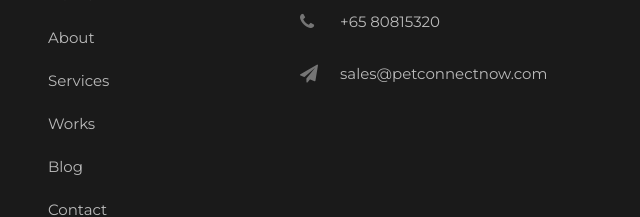
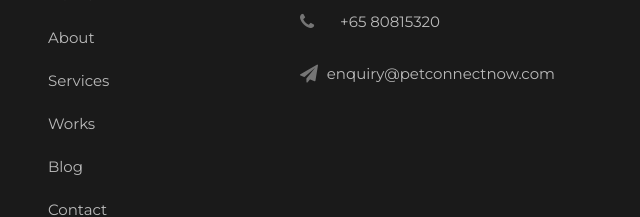
Before and after one commit to cmdevendran/petconnect_website, a plain HTML site: page index.html in a window 1280 px wide. Shown: the part 5393-5610 px from the top of the page, 640-1280 px from the left. Drawn offline with Linux system fonts and the light colour scheme; some packages are replaced by stand-ins of ours; no server answers; files whose address does not match are found by name.

Commit message:
email id changed

```diff
--- a/index.html
+++ b/index.html
@@ -751,7 +751,7 @@
               <ul>
                 <li><span class="icon fa fa-map"></span><span class="text">PetConnect LLP, Singpore</span></li>
                 <li><a href="#"><span class="icon fa fa-phone"></span><span class="text">+65 80815320</span></a></li>
-                <li><a href="#"><span class="icon fa fa-paper-plane"></span><span class="text">sales@petconnectnow.com</span></a></li>
+                <li><a href="#"><span class="icon fa fa-paper-plane"></span><span class="text">enquiry@petconnectnow.com</span></a></li>
               </ul>
             </div>
 					</div>
```
